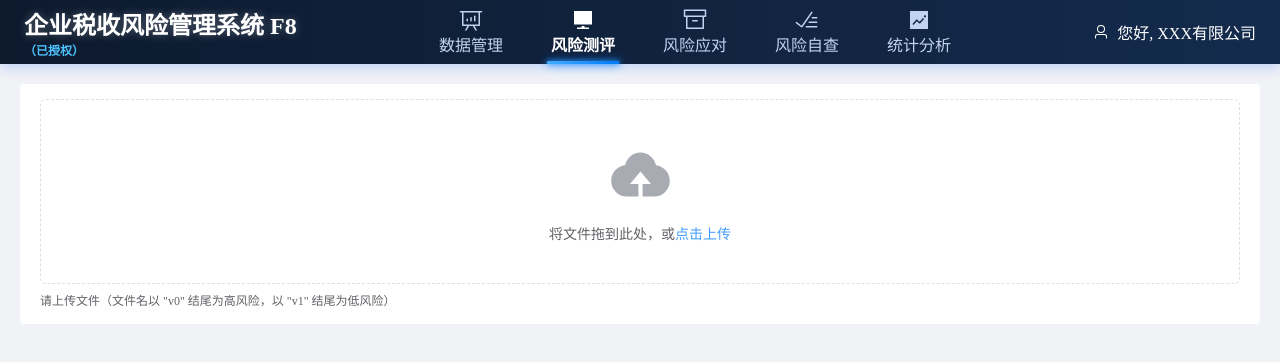
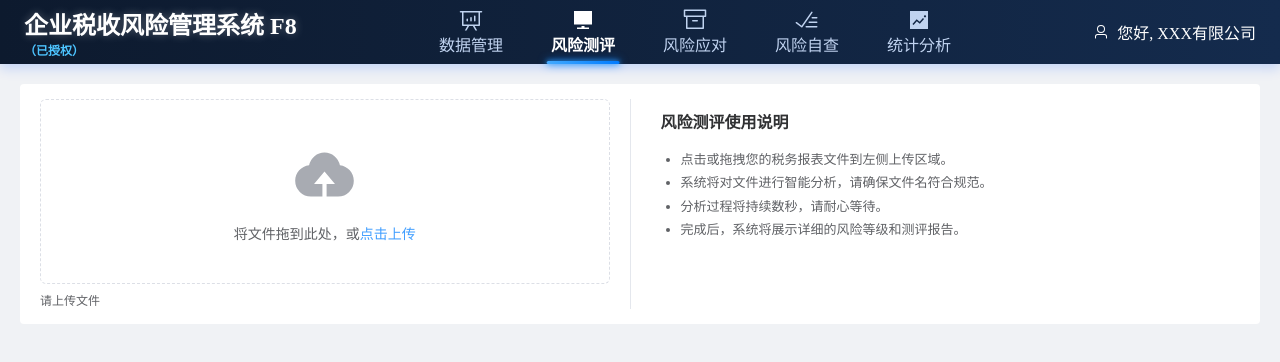
Before and after one commit to skydtrtzmr/Enterprise-Tax-Risk-Management-System, a Nuxt app: page /risk-assessment in a window 1280 px wide. Shown: the top 362 px of the page. Built offline with nearby package versions, Linux system fonts and the light colour scheme.

Commit message:
Update index.vue

```diff
--- a/pages/risk-assessment/index.vue
+++ b/pages/risk-assessment/index.vue
@@ -16,16 +16,27 @@
         </div>
         <template #tip>
           <div class="el-upload__tip">
-            请上传文件（文件名以 "v0" 结尾为高风险，以 "v1" 结尾为低风险）
+            请上传文件
           </div>
         </template>
       </el-upload>
-      <div v-if="!isAnalyzing && fileName" class="file-info">
-        当前文件: <strong>{{ fileName }}</strong> &rArr;
-        风险等级:
-        <span :class="riskLevel === 'high' ? 'high' : riskLevel === 'low' ? 'low' : 'none'">
-          {{ riskLevel === 'high' ? '高风险' : (riskLevel === 'low' ? '低风险' : '未识别') }}
-        </span>
+      <div class="info-panel">
+        <div v-if="!isAnalyzing && fileName && riskLevel !== 'none'" class="result-display">
+          <p class="file-name-display">当前文件: <strong>{{ fileName }}</strong></p>
+          <div :class="['risk-box', riskLevel]">
+             <div class="risk-box-title">风险等级</div>
+             <div class="risk-box-level">{{ riskLevel === 'high' ? '高风险' : '低风险' }}</div>
+          </div>
+        </div>
+        <div v-else class="instructions">
+          <h4>风险测评使用说明</h4>
+          <ul>
+            <li>点击或拖拽您的税务报表文件到左侧上传区域。</li>
+            <li>系统将对文件进行智能分析，请确保文件名符合规范。</li>
+            <li>分析过程将持续数秒，请耐心等待。</li>
+            <li>完成后，系统将展示详细的风险等级和测评报告。</li>
+          </ul>
+        </div>
       </div>
     </div>
 
@@ -93,7 +104,7 @@ const handleFileChange = (file: UploadFile) => {
   } else {
     riskLevel.value = 'none'
     fileName.value = ''
-    ElMessage.error('无法识别的文件名格式。请确保文件名在扩展名之前以 "v0" 或 "v1" 结尾。')
+    ElMessage.error('无法识别的文件名格式。')
     return
   }
 
@@ -190,23 +201,63 @@ const removeTab = (targetName: TabPaneName) => {
   margin-top: 20px;
   border-radius: 4px;
   display: flex;
-  align-items: center;
+  align-items: stretch;
   gap: 20px;
 }
 
-.file-info {
+.info-panel {
+  flex: 1;
+  padding: 10px 10px 10px 30px;
+  border-left: 1px solid #e4e7ed;
+}
+
+.instructions h4 {
+  margin-top: 0;
+  font-size: 16px;
+  color: #303133;
+  margin-bottom: 15px;
+}
+
+.instructions ul {
+  padding-left: 20px;
+  margin: 0;
+  font-size: 13px;
+  color: #606266;
+  line-height: 1.8;
+}
+
+.result-display .file-name-display {
   font-size: 14px;
+  margin-bottom: 10px;
+  color: #606266;
 }
-.file-info .low {
-  color: #00c484;
-  font-weight: bold;
+
+.risk-box {
+  border-radius: 8px;
+  padding: 15px;
+  text-align: center;
+  color: white;
 }
-.file-info .high {
-  color: red;
-  font-weight: bold;
+
+.risk-box.high {
+  background-color: #fde2e2;
+  border: 1px solid #f56c6c;
+  color: #f56c6c;
 }
-.file-info .none {
-  color: #909399;
+
+.risk-box.low {
+  background-color: #e9f9f4;
+  border: 1px solid #67c23a;
+  color: #67c23a;
+}
+
+.risk-box-title {
+  font-size: 14px;
+  margin-bottom: 5px;
+}
+
+.risk-box-level {
+  font-size: 28px;
   font-weight: bold;
 }
 
```
